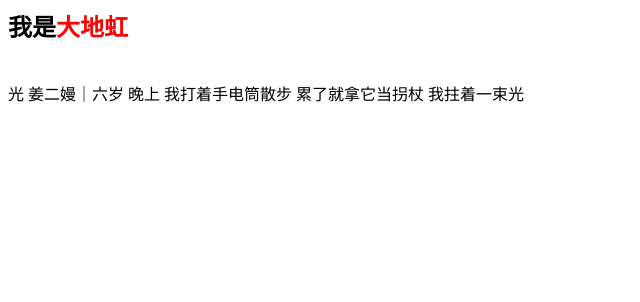
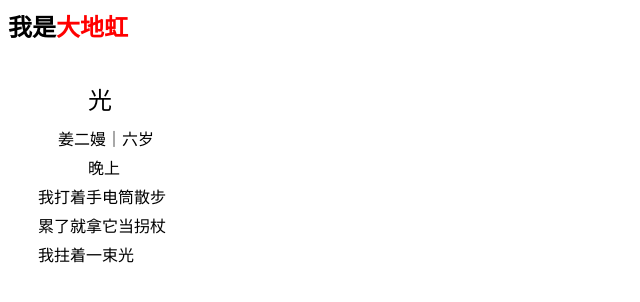
Before and after one commit to enterpriseih/zxchaos.github.io, a plain HTML site: page index.html in a window 1280 px wide. Shown: the whole page, without its empty margins (0-640 px from the left). Drawn offline with Linux system fonts and the light colour scheme.

Commit message:
modify index.html

```diff
--- a/index.html
+++ b/index.html
@@ -2,11 +2,26 @@
 <h2>我是<span style="color: red;">大地虹</span></h2>
 <br/>
 <div>
-	<span style="">光</span>
-姜二嫚｜六岁
+	<div style="padding-left: 80px;font-size: 24px;">光</div>
+<div style="
+    padding-left: 50px;
+    padding-top: 10px;
+    padding-bottom: 5px;
+">姜二嫚｜六岁</div>
 
-晚上
-我打着手电筒散步
-累了就拿它当拐杖
-我拄着一束光
+<div style="
+    padding-left: 80px;
+    padding-bottom: 5px;
+">晚上</div>
+<div style="
+    padding-left: 30px;
+    padding-bottom: 5px;
+">我打着手电筒散步</div>
+<div style="
+    padding-left: 30px;
+    padding-bottom: 5px;
+">累了就拿它当拐杖</div>
+<div style="
+    padding-left: 30px;
+">我拄着一束光</div>
 </div>
```
